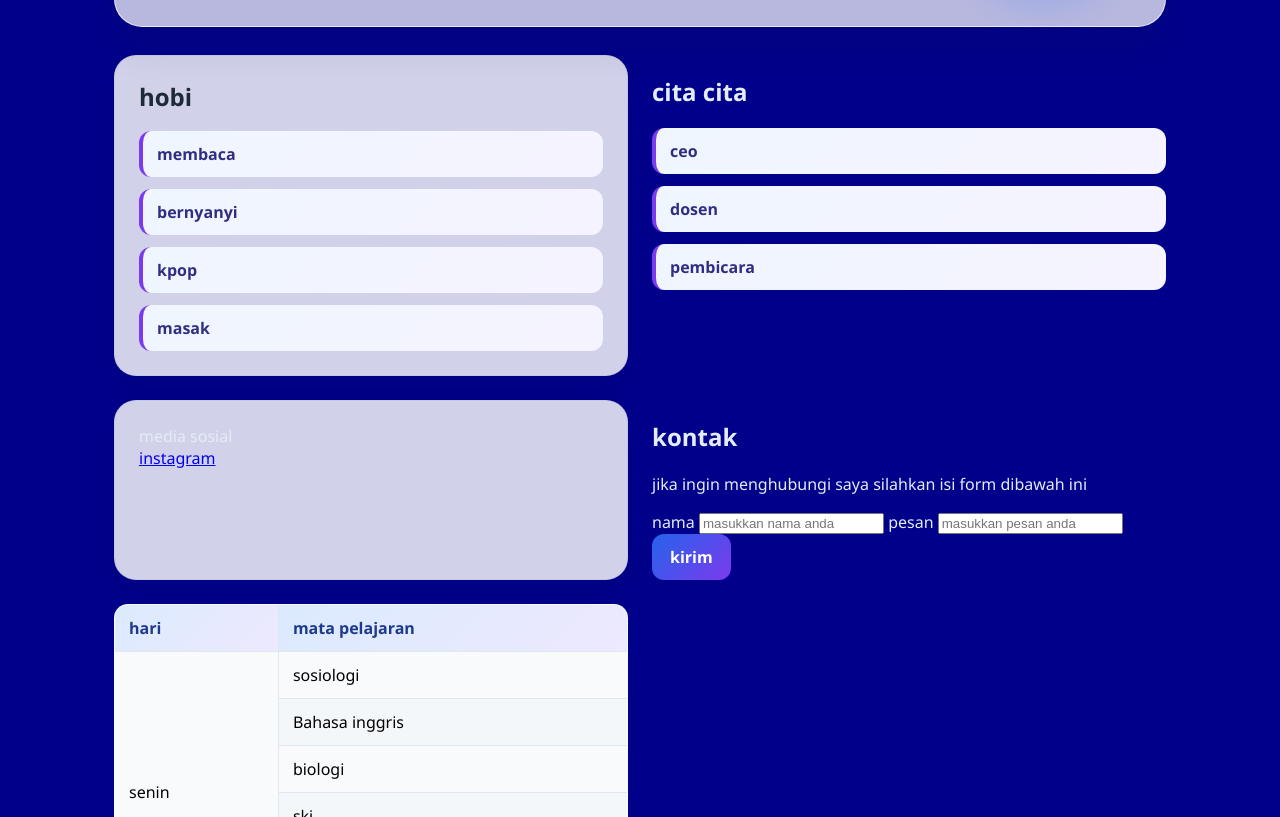
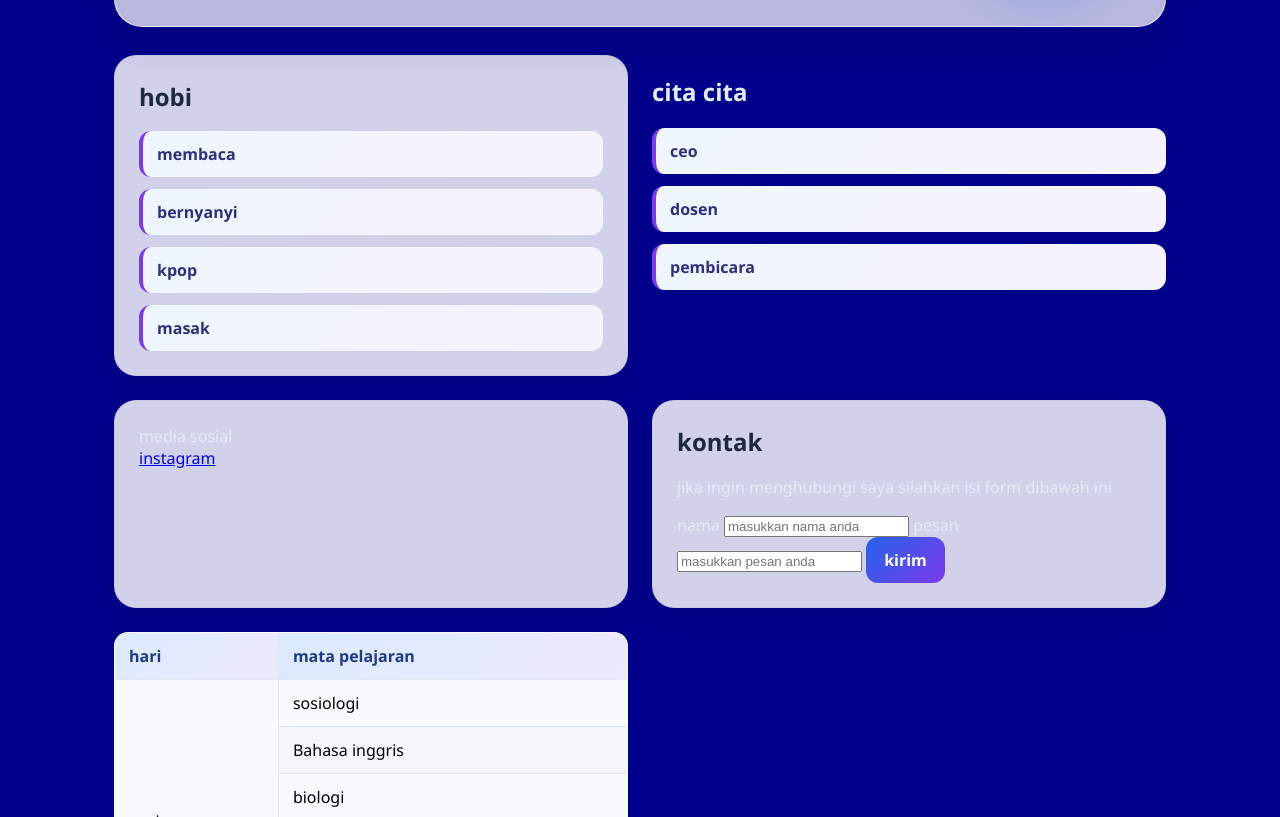
Before and after one commit to qina05/profil, a plain HTML site: page index.html in a window 1280 px wide. Shown: the part 283-1100 px from the top of the page. Drawn offline with Linux system fonts and the light colour scheme.

Commit message:
Add class to section for styling

```diff
--- a/index.html
+++ b/index.html
@@ -44,7 +44,7 @@
                <a href="https://www.instagram.com/taqina__">instagram</a>
             </div>
          </section>
-         <section>
+         <section class="card from-card">
             <h2>kontak</h2>
             <p>jika ingin menghubungi saya silahkan isi form dibawah ini</p>
             <from>
```
